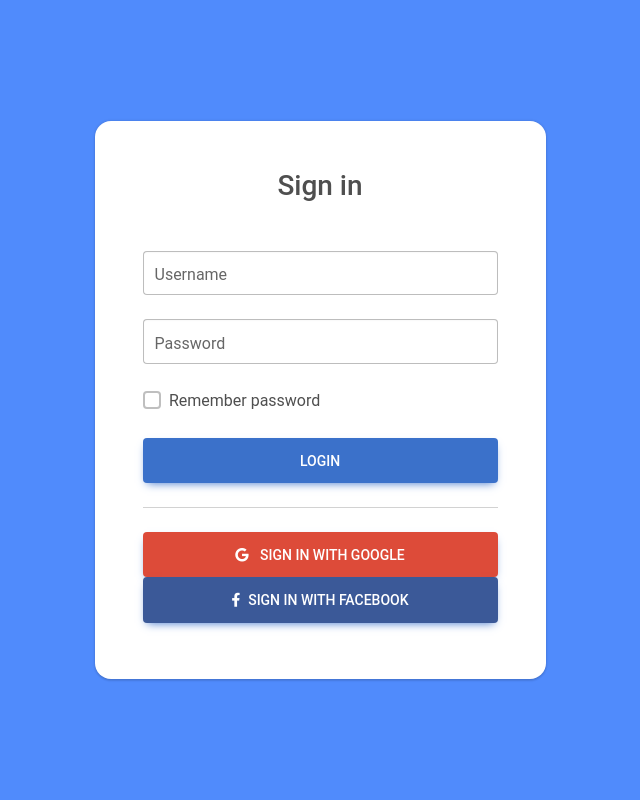
After one commit to TuanKien453/E-Retailling-Platform, an ASP.NET Core app: template E-Retalling_Portal/Views/Access/LoginForm.cshtml in a window 1280 px wide. The commit adds this page. Shown: the whole page, without its empty margins (320-960 px from the left). Run offline with ASP.NET Core 8, Linux system fonts and the light colour scheme; the template is opened without the code that fills it, so the values that code supplies are empty; some libraries are stand-ins or nearby versions.

Commit message:
login/logout feature demo

```diff
--- a/E-Retalling_Portal/Controllers/HomeController.cs
+++ b/E-Retalling_Portal/Controllers/HomeController.cs
@@ -1,4 +1,5 @@
 using E_Retalling_Portal.Models;
+using E_Retalling_Portal.Models.Authentication;
 using Microsoft.AspNetCore.Mvc;
 using Microsoft.EntityFrameworkCore;
 using Microsoft.EntityFrameworkCore.Storage;
@@ -17,10 +18,6 @@ namespace E_Retalling_Portal.Controllers
 
         public IActionResult Index()
         {
-            using (var context = new Context())
-            {
-
-            }
                 return View();
         }
 
--- a/E-Retalling_Portal/Models/User.cs
+++ b/E-Retalling_Portal/Models/User.cs
@@ -18,6 +18,9 @@ namespace E_Retalling_Portal.Models
 
         public string gender { get; set; }
 
+        public string firstName { get; set; }
+        public string lastName { get; set; }
+
         public List<Account> accounts { get; set; }
 
         public List<Address> addresses { get; set; }
--- /dev/null
+++ b/E-Retalling_Portal/Views/Access/LoginForm.cshtml
@@ -0,0 +1,79 @@
+
+@{
+    Layout = null;
+}
+
+@model Account;
+<!DOCTYPE html>
+<html lang="en">
+<head>
+    <!-- Required meta tags -->
+    <meta charset="utf-8">
+    <meta name="viewport" content="width=device-width, initial-scale=1, shrink-to-fit=no">
+    <title>Sign in your account</title>
+    <!-- plugins:css -->
+    <link rel="stylesheet" href="~/lib/bootstrap/dist/css/bootstrap-grid.min.css">
+    <link rel="stylesheet" href="~/lib/bootstrap/dist/css/bootstrap.min.css">
+    <link rel="stylesheet" href="https://cdnjs.cloudflare.com/ajax/libs/mdb-ui-kit/6.4.1/mdb.min.css">
+    <link rel="stylesheet" href="https://cdnjs.cloudflare.com/ajax/libs/font-awesome/6.0.0-beta3/css/all.min.css">
+</head>
+<body>
+<section class="vh-100" style="background-color: #508bfc;">
+    <div class="container py-5 h-100">
+        <div class="row d-flex justify-content-center align-items-center h-100">
+            <div class="col-12 col-md-8 col-lg-6 col-xl-5">
+                <div class="card shadow-2-strong" style="border-radius: 1rem;">
+                    <div class="card-body p-5 text-center">
+
+                        <h3 class="mb-5">Sign in</h3>
+                        <form asp-action="Login" asp-controller="Access" method="post" >
+                        <div data-mdb-input-init class="form-outline mb-4">
+                            <input type="text" id="username" name ="Username" class="form-control form-control-lg" />
+                                <label class="form-label" for="username">Username</label>
+                        </div>
+
+                        <div data-mdb-input-init class="form-outline mb-4">
+                            <input type="password" id="password" name="Password" class="form-control form-control-lg" />
+                                <label class="form-label" for="password">Password</label>
+                        </div>
+                        <!-- Checkbox -->
+                                <!-- Checkbox "Remember password" -->
+                                <div class="form-check d-flex justify-content-start mb-4">
+                                    <input class="form-check-input" type="checkbox" name="RememberMe" id="form1Example3" />
+                                    <label class="form-check-label" for="form1Example3"> Remember password </label>
+                                </div>
+                                @if (!string.IsNullOrEmpty(ViewBag.ErrorMessage))
+                                {
+                                    <div class="alert alert-danger mt-3" role="alert">
+                                        @ViewBag.ErrorMessage
+                                    </div>
+                                }
+                        <button data-mdb-button-init data-mdb-ripple-init class="btn btn-primary btn-lg btn-block" type="submit">Login</button>
+
+                        </form>
+
+                        <hr class="my-4">
+
+                            <form asp-controller="Access" asp-action="ExternalLogin" method="post">
+
+                                <button data-mdb-button-init data-mdb-ripple-init class="btn btn-lg btn-block btn-primary" style="background-color: #dd4b39;" type="submit">
+                                    <i class="fab fa-google me-2"></i> Sign in with Google
+                                </button>
+                            </form>
+
+                        <button data-mdb-button-init data-mdb-ripple-init class="btn btn-lg btn-block btn-primary mb-2" style="background-color: #3b5998;"
+                                type="submit">
+                            <i class="fab fa-facebook-f me-2"></i>Sign in with facebook
+                        </button>
+
+                    </div>
+                </div>
+            </div>
+        </div>
+    </div>
+</section>
+    <script src="~/lib/jquery/dist/jquery.min.js"></script>
+    <script src="~/lib/bootstrap/dist/js/bootstrap.min.js"></script>
+    <script src="https://cdnjs.cloudflare.com/ajax/libs/mdb-ui-kit/6.4.1/mdb.min.js"></script>
+</body>
+</html>
```
Also changed, not shown: E-Retalling_Portal/Controllers/AccessController.cs (added, +106 -0 lines), E-Retalling_Portal/Models/Authentication/Authentication.cs (added, +17 -0 lines), E-Retalling_Portal/Models/Context.cs (+4 -5 lines), E-Retalling_Portal/Program.cs (+32 -0 lines), E-Retalling_Portal/Views/Home/Index.cshtml (+20 -3 lines), E-Retalling_Portal/E_Retalling_Portal.csproj, 1 other file.
